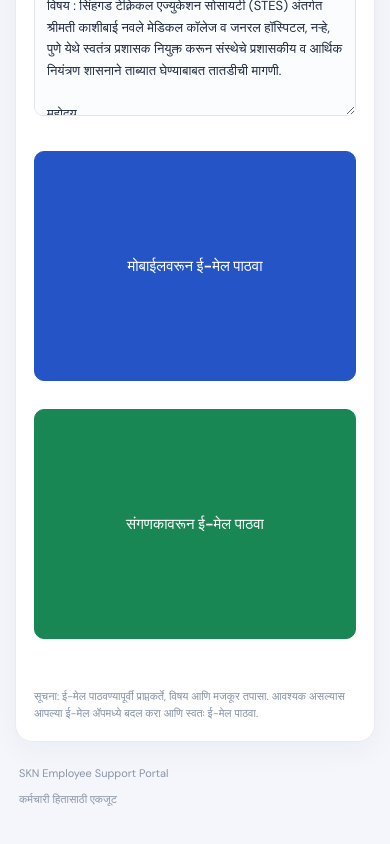
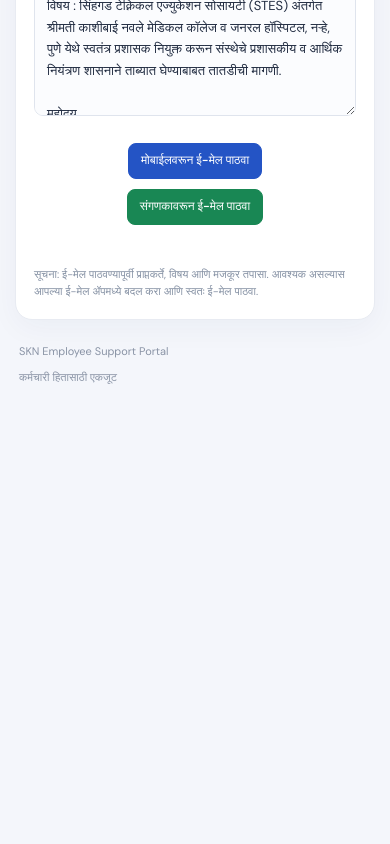
Before and after one commit to swamiomservices/SKN-Employee-Portal, a plain HTML site: page index.html in a window 390 px wide. Shown: the part 1109-1953 px from the top of the page. After the commit the page ends 1537 px from the top, so only its background shows below. Drawn offline with Linux system fonts and the light colour scheme.

```diff
--- a/styles.css
+++ b/styles.css
@@ -153,20 +153,33 @@ textarea:focus {
 .actions {
     display: flex;
     flex-wrap: wrap;
+    align-items: center;
+    justify-content: center;
     gap: 12px;
     margin-top: 22px;
 }
 
+/* Email buttons - common settings */
 .mobile-button,
-.pc-button {
-    flex: 1 1 230px;
-    min-height: 48px;
-    border-radius: 9px;
-    padding: 13px 16px;
-    font: 700 14px "DM Sans", sans-serif;
+.pc-button,
+#mobile-button,
+#pc-button {
+    flex: 0 0 auto;
+    width: auto;
+    min-width: 0;
+    max-width: 280px;
+    min-height: 38px;
+    border-radius: 8px;
+    padding: 8px 14px;
+    font: 600 13px "DM Sans", sans-serif;
+    line-height: 1.3;
     color: #fff;
     cursor: pointer;
     transition: .15s;
+    display: inline-flex;
+    align-items: center;
+    justify-content: center;
+    text-align: center;
 }
 
 .mobile-button {
@@ -210,6 +223,7 @@ footer {
     font-size: 11px;
 }
 
+/* Mobile screen adjustments */
 @media (max-width: 650px) {
     .topbar {
         padding: 12px 16px;
@@ -230,27 +244,24 @@ footer {
 
     .actions {
         flex-direction: column;
+        align-items: center;
+        gap: 10px;
     }
 
     .mobile-button,
-    .pc-button {
-        width: 100%;
+    .pc-button,
+    #mobile-button,
+    #pc-button {
+        width: auto !important;
+        max-width: 90% !important;
+        min-width: 0 !important;
+        min-height: 36px !important;
+        padding: 7px 12px !important;
+        font-size: 12px !important;
+        flex: 0 0 auto !important;
     }
 
     footer {
         flex-direction: column;
     }
 }
-
-/* Reduce Mobile and PC Email Button Size */
-#mobile-button,
-#pc-button {
-    width: 100%;
-    max-width: 380px;
-    padding: 12px 18px;
-    font-size: 15px;
-    min-height: 44px;
-    border-radius: 10px;
-    margin: 8px auto;
-    display: block;
-}
```
